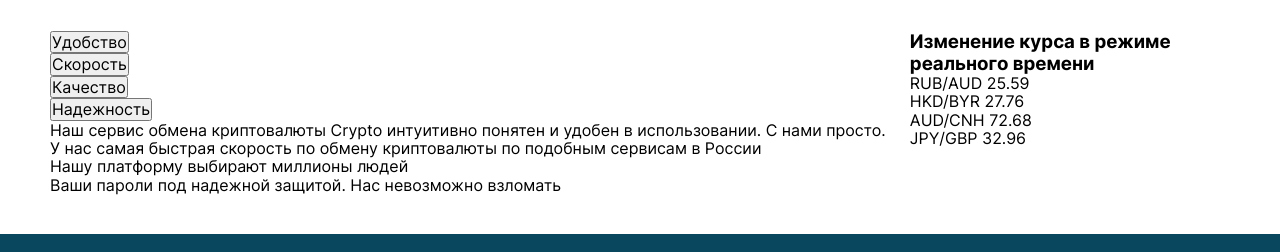
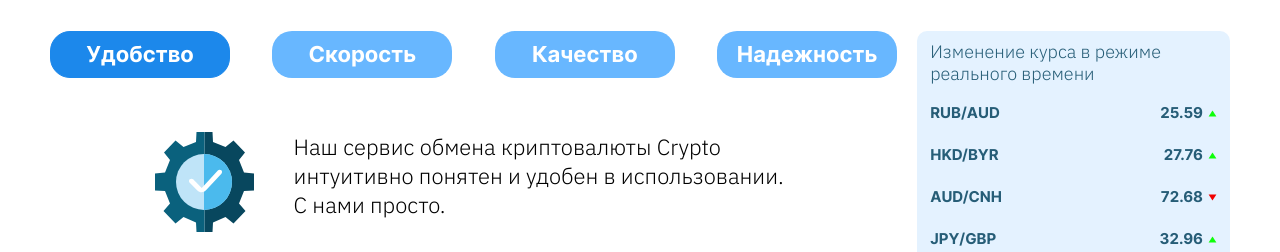
Before and after one commit to NikSkor/project-crypto, a plain HTML site: page index.html in a window 1280 px wide. Shown: the part 700-952 px from the top of the page. Drawn offline with Linux system fonts and the light colour scheme.

Commit message:
exchange-rates end

```diff
--- a/css/module/advantage.css
+++ b/css/module/advantage.css
@@ -0,0 +1,75 @@
+.advantage__list-btn {
+    display: flex;
+    justify-content: space-between;
+    gap: 5px;
+    margin-bottom: 54px;
+}
+
+.advantage__button {
+    width: 180px;
+    height: 47px;
+    background-color: #68B7FF;
+    border-radius: 20px;
+    font-weight: 700;
+    font-size: 22px;
+    line-height: 27px;
+    color: #FFFFFF;
+    border: 1px solid transparent;
+    transition-property: border-color, background-color;
+    transition-duration: 0.36s;
+    transition-timing-function: ease-in-out;
+}
+
+.advantage__button:hover {
+    border-color: #1C88EB;
+}
+
+.advantage__button_active,
+.advantage__button:active {
+    background-color: #1C88EB;
+    border-color: #1C88EB;
+}
+
+.advantage__item-content{
+    max-width: 640px;
+    margin: 0 auto;
+    display: none;
+    font-family: 'IBM Plex Sans';
+    font-weight: 300;
+    font-size: 22px;
+    line-height: 29px;
+    gap: 40px;
+    color: #000000;
+}
+
+.advantage__item-content_active{
+    display: flex;
+
+}
+
+.advantage__item-content:before {
+    content: '';
+    display: block;
+    width: 100px;
+    height: 100px;
+    flex-shrink: 0;
+    background-position: center;
+    background-repeat: no-repeat;
+    background-size: contain;
+}
+
+.advantage__item-content_convenience:before {
+    background-image: url('../../image/convenience.svg');
+}
+
+.advantage__item-content_speed:before {
+    background-image: url('../../image/speed.svg');
+}
+
+.advantage__item-content_quality:before {
+    background-image: url('../../image/quality.svg');
+}
+
+.advantage__item-content_security:before {
+    background-image: url('../../image/security.svg');
+}
--- a/css/module/exchange-rates.css
+++ b/css/module/exchange-rates.css
@@ -0,0 +1,58 @@
+.exchange-rates {
+    padding: 10px 13px 30px;
+    background-color: #E4F2FF;
+    border-radius: 10px;
+}
+
+.exchange-rates__title {
+    font-family: 'IBM Plex Sans';
+    font-weight: 300;
+    font-size: 18px;
+    line-height: 120%;
+    color: #265D77;
+    margin-bottom: 20px;
+}
+
+.exchange-rates__list {
+    font-weight: 700;
+    font-size: 15px;
+    line-height: 18px;
+    color: #265D77;
+}
+
+.exchange-rates__item {
+    display: flex;
+    align-items: center;
+    margin-bottom: 24px;
+}
+
+.exchange-rates__item:last-child {
+    margin-bottom: 0;
+}
+
+.exchange-rates__item:after {
+    content: '';
+    display: block;
+    width: 9px;
+    height: 8px;
+    background-position: center;
+    background-repeat: no-repeat;
+    background-size: contain;
+}
+
+.exchange-rates__item_up:after {
+    background-image: url('../../image/up.svg');
+}
+
+.exchange-rates__item_down:after {
+    background-image: url('../../image/down.svg');
+}
+
+.exchange-rates__currency {
+    margin-right: auto;
+}
+
+.exchange-rates__value {
+    display: block;
+    margin-right: 5px;
+}
--- a/index.html
+++ b/index.html
@@ -72,8 +72,8 @@
                 <div class="about-us__container">
                     <div class="about-us__advantage advantage">
                         <ul class="advantage__list-btn">
-                            <li class="advantage__item advantage__item_active">
-                                <button class="advantage__button">Удобство</button>
+                            <li class="advantage__item">
+                                <button class="advantage__button advantage__button_active">Удобство</button>
                             </li>
                             <li class="advantage__item">
                                 <button class="advantage__button">Скорость</button>
```
Also changed, not shown: image/down.svg (added), image/up.svg (added).
